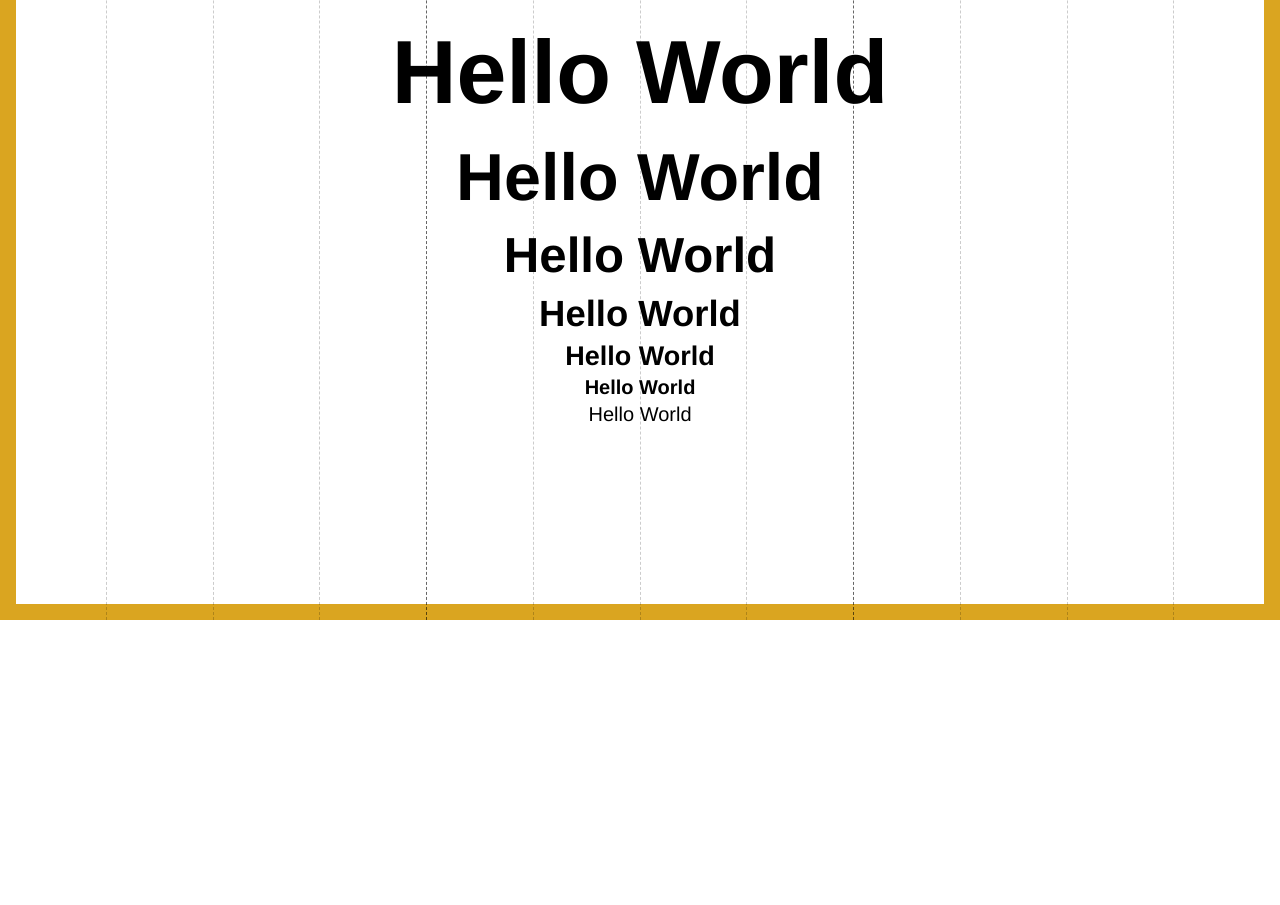
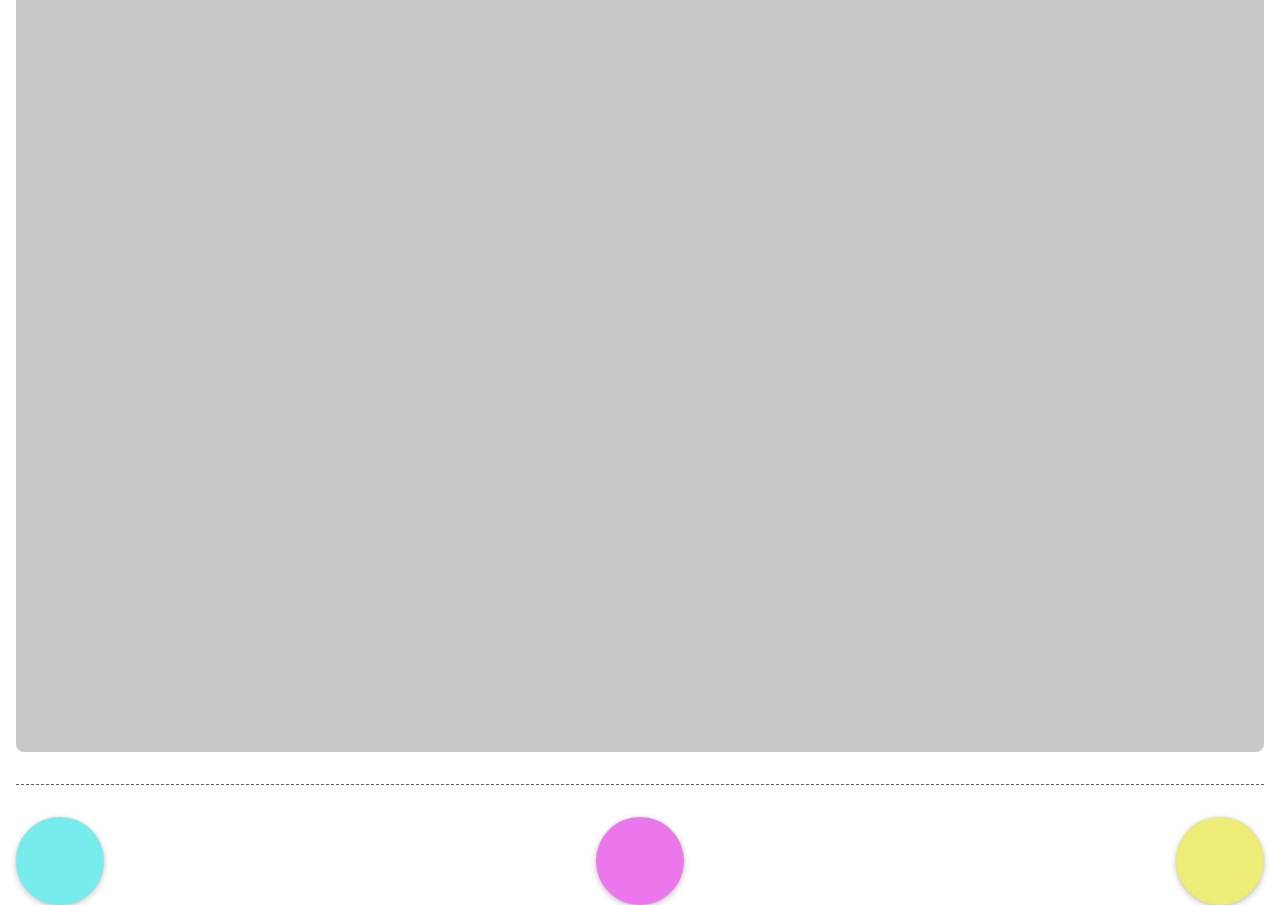
Before and after one commit to Tivo389/101_200903-drag-and-drop, a React (Create React App) app: page / in a window 1280 px wide. Shown: the part 180-1085 px from the top of the page. Before the commit the page ends 800 px from the top, so only its background shows below. Built offline with nearby package versions, Linux system fonts and the light colour scheme.

Commit message:
200905 / 200904_phaseZero - Initial Setup Complete - Progress with basic drag drop feature

```diff
--- a/src/App.js
+++ b/src/App.js
@@ -1,18 +1,20 @@
 import React from 'react';
 import './css/index.css';
-import DebugGrid from './components/DebugGrid';
+// import DebugGrid from './components/DebugGrid';
+import DropItem from './components/DropItem';
 
 function App() {
   return (
     <main className="mainContainer">
-      <DebugGrid></DebugGrid>
-      <h1>Hello World</h1>
-      <h2>Hello World</h2>
-      <h3>Hello World</h3>
-      <h4>Hello World</h4>
-      <h5>Hello World</h5>
-      <h6>Hello World</h6>
-      <p>Hello World</p>
+      {/* <DebugGrid></DebugGrid> */}
+      <div className="dragDropContainer">
+        <div className="landingPad"></div>
+        <div className="dropItemContainer">
+          <DropItem color="cyan"></DropItem>
+          <DropItem color="magenta"></DropItem>
+          <DropItem color="yellow"></DropItem>
+        </div>
+      </div>
     </main>
   );
 }
--- /dev/null
+++ b/src/components/DropItem.js
@@ -0,0 +1,53 @@
+import React, { Component } from 'react';
+
+class DropItem extends Component {
+  // COMPONENT VARIABLES
+  className = `dropItem ${this.props.color}`;
+  xAxis;
+  yAxis;
+
+  // LIFECYCLE METHODS
+  componentDidMount() {}
+  componentDidUpdate() {}
+  componentWillUnmount() {}
+
+  // RENDER OF COMPONENT
+  render() {
+    return (
+      <div
+      className={this.className}
+      onTouchStart={this.handleOnTouchStart}
+      onTouchEnd={this.handleOnTouchEnd}
+      onTouchMove={this.handleOnTouchMove}>
+      </div>
+    );
+  }
+
+  // FUNCTIONS
+  handleOnTouchStart = (e) => {
+    e.currentTarget.classList.add('pseudoHover');
+  };
+  handleOnTouchEnd = (e) => {
+    e.currentTarget.classList.remove('pseudoHover');
+  };
+  handleOnTouchMove = (e) => {
+    if (e.touches && e.touches.length > 1) {
+      return;
+    } else if (window.PointerEvent) {
+      if (e.targetTouches) {
+        this.xAxis = Math.round(e.changedTouches[0].clientX);
+        this.yAxis = Math.round(e.changedTouches[0].clientY);
+      } else {
+        this.xAxis = Math.round(e.clientX);
+        this.yAxis = Math.round(e.clientY);
+      }
+    } else {
+      this.xAxis = Math.round(e.clientX);
+      this.yAxis = Math.round(e.clientY);
+    }
+    console.log(`this.xAxis: ${this.xAxis}`);
+    console.log(`this.yAxis: ${this.yAxis}`);
+  };
+}
+
+export default DropItem;
--- a/src/css/_variables.scss
+++ b/src/css/_variables.scss
@@ -1,5 +1,5 @@
-$boxShadowDefault: 0 3px 3px rgba(0,0,0,0.12), 0 3px 3px rgba(0,0,0,0.24), 0 0 3px rgba(0,0,0,0.12);
-$boxShadowHover: 0 6px 6px rgba(0,0,0,0.08), 0 6px 6px rgba(0,0,0,0.16), 0 0 6px rgba(0,0,0,0.08);
+$boxShadowDefault: 0 0 2px rgba(0,0,0,0.12), 0 2px 6px rgba(0,0,0,0.24);
+$boxShadowHover: 0 0 2px rgba(0,0,0,0.12), 0 8px 8px rgba(0,0,0,0.12), 0 16px 16px rgba(0,0,0,0.12);
 
 $colorBlack: #000000;
 $colorWhite: #FFFFFF;
--- a/src/css/index.css
+++ b/src/css/index.css
@@ -417,10 +417,76 @@ h6 {
     line-height: 135%; } }
 
 .mainContainer {
-  border: 16px solid goldenrod;
   display: flex;
   flex-direction: column;
   height: 100vh;
   justify-content: center;
+  align-items: center;
   text-align: center;
   width: 100vw; }
+
+.dragDropContainer {
+  display: flex;
+  flex-direction: column;
+  justify-content: center;
+  align-items: center;
+  width: calc(100% - 32px);
+  height: calc(100% - 32px); }
+
+.dragDropContainer .landingPad {
+  width: 100%;
+  padding-bottom: 100%;
+  border-radius: 8px;
+  background: #c8c8c8; }
+
+.dragDropContainer .dropItemContainer {
+  border-top: 1px dashed #646464;
+  width: 100%;
+  margin: 32px 0;
+  display: flex;
+  flex-direction: row;
+  padding: 32px 0 0 0;
+  justify-content: space-between; }
+
+.dragDropContainer .dropItem {
+  border-radius: 999px;
+  height: 88px;
+  position: relative;
+  width: 88px;
+  will-change: transform;
+  transition: 0.15s ease-in-out; }
+  .dragDropContainer .dropItem::after, .dragDropContainer .dropItem::before {
+    border-radius: 999px;
+    bottom: 0;
+    content: '';
+    height: 100%;
+    left: 0;
+    position: absolute;
+    right: 0;
+    top: 0;
+    transition: 0.15s ease-in-out;
+    width: 100%; }
+  .dragDropContainer .dropItem::after {
+    box-shadow: 0 0 2px rgba(0, 0, 0, 0.12), 0 8px 8px rgba(0, 0, 0, 0.12), 0 16px 16px rgba(0, 0, 0, 0.12);
+    opacity: 0; }
+  .dragDropContainer .dropItem::before {
+    box-shadow: 0 0 2px rgba(0, 0, 0, 0.12), 0 2px 6px rgba(0, 0, 0, 0.24); }
+  .dragDropContainer .dropItem.cyan {
+    background: #76ecec; }
+  .dragDropContainer .dropItem.magenta {
+    background: #ec76ec; }
+  .dragDropContainer .dropItem.pseudoHover {
+    transform: translateY(-8px); }
+    .dragDropContainer .dropItem.pseudoHover::before {
+      opacity: 0; }
+    .dragDropContainer .dropItem.pseudoHover::after {
+      opacity: 1; }
+  .dragDropContainer .dropItem.yellow {
+    background: #ecec76; }
+  @media (any-hover: hover) {
+    .dragDropContainer .dropItem:hover {
+      transform: translateY(-8px); }
+      .dragDropContainer .dropItem:hover::before {
+        opacity: 0; }
+      .dragDropContainer .dropItem:hover::after {
+        opacity: 1; } }
--- a/src/css/index.scss
+++ b/src/css/index.scss
@@ -7,11 +7,88 @@
 @import '_font';
 
 .mainContainer {
-  border: 16px solid goldenrod;
   display: flex;
   flex-direction: column;
   height: 100vh;
   justify-content: center;
+  align-items: center;
   text-align: center;
   width: 100vw;
 }
+.dragDropContainer {
+  display: flex;
+  flex-direction: column;
+  justify-content: center;
+  align-items: center;
+  width: calc(100% - 32px);
+  height: calc(100% - 32px);
+}
+.dragDropContainer .landingPad {
+  width: 100%;
+  padding-bottom: 100%;
+  border-radius: 8px;
+  background: rgb(200,200,200);
+}
+.dragDropContainer .dropItemContainer {
+  border-top: 1px dashed rgb(100,100,100);
+  width: 100%;
+  margin: 32px 0;
+  display: flex;
+  flex-direction: row;
+  padding: 32px 0 0 0;
+  justify-content: space-between;
+}
+.dragDropContainer .dropItem {
+  border-radius: 999px;
+  height: 88px;
+  position: relative;
+  width: 88px;
+  will-change: transform;
+  transition: $durationXS ease-in-out;
+  &::after, &::before {
+    border-radius: 999px;
+    bottom: 0;
+    content: '';
+    height: 100%;
+    left: 0;
+    position: absolute;
+    right: 0;
+    top: 0;
+    transition: $durationXS ease-in-out;
+    width: 100%;
+  }
+  &::after {
+    box-shadow: $boxShadowHover;
+    opacity: 0;
+  }
+  &::before {
+    box-shadow: $boxShadowDefault;
+  }
+  &.cyan {
+    background: rgb(118, 236, 236);
+  }
+  &.magenta {
+    background: rgb(236, 118, 236);
+  }
+  &.pseudoHover {
+    transform: translateY(-8px);
+    &::before {
+      opacity: 0;
+    }
+    &::after {
+      opacity: 1;
+    }
+  }
+  &.yellow {
+    background: rgb(236, 236, 118);
+  }
+  @include hover {
+    transform: translateY(-8px);
+    &::before {
+      opacity: 0;
+    }
+    &::after {
+      opacity: 1;
+    }
+  }
+}
```
Also changed, not shown: src/images/logo.svg (deleted), 1 other file (tests, documents, lock files or other folders).
